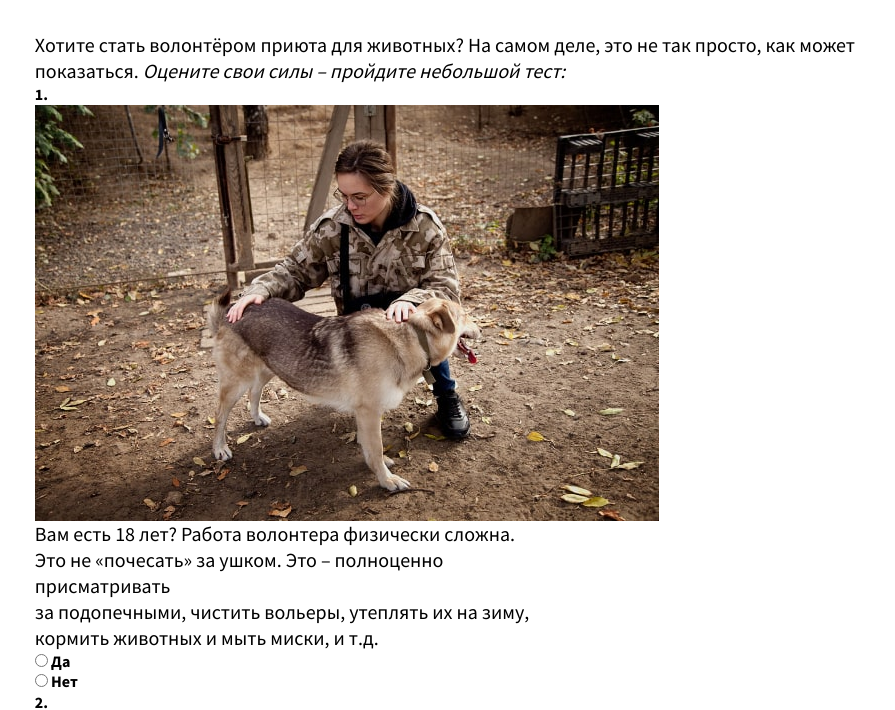
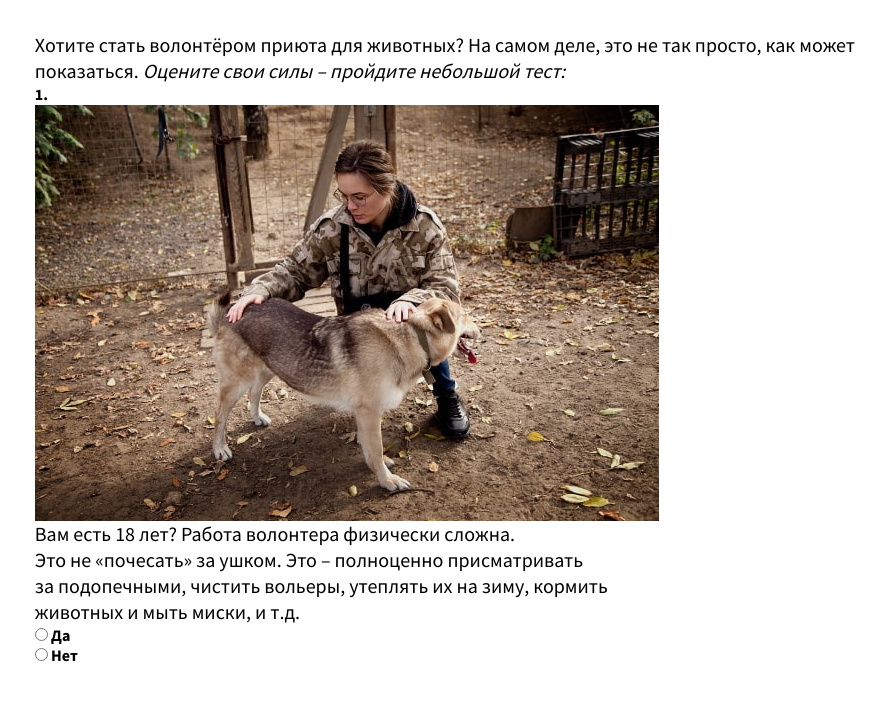
Before and after one commit to Anton1922/become-a-volunteer, a website: page dist/index.html in a window 1280 px wide. Shown: the part 669-1379 px from the top of the page, without its empty margins (385-1280 px from the left). Drawn offline with nearby package versions, Linux system fonts and the light colour scheme; files that its build step writes are made by us from their sources.

Commit message:
small changes

```diff
--- a/src/sass/base/_common.scss
+++ b/src/sass/base/_common.scss
@@ -65,7 +65,7 @@ input[type=number] {
   -moz-appearance:textfield;
 }
 
-.volunteer-program:not(:last-of-type) {
+.volunteer-question:not(:last-of-type) {
   margin-bottom: 75px;
 }
 
@@ -102,12 +102,12 @@ input[type=number] {
 }
 
 .volunteer-text {
-  font-weight: 500;
+  font-weight: 400;
   font-size: 20px
 }
 
 .volunteer-text:not(.volunteer-main__text) {
-  max-width: 515px;
+  max-width: 620px;
 }
 
 .volunteer-text-second {
```
